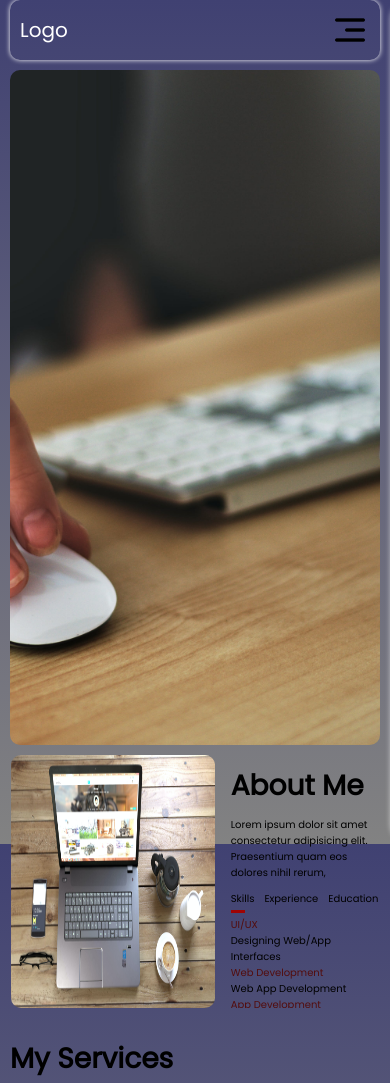
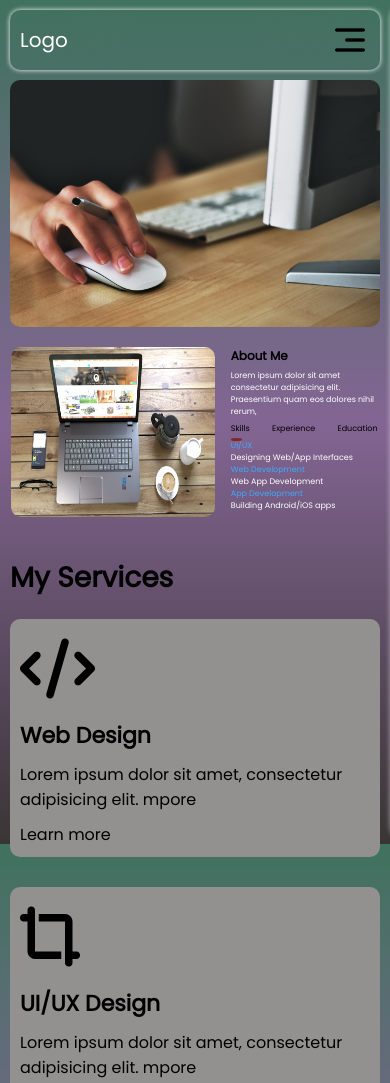
Before and after one commit to saransites/modal-website, a plain HTML site: page index.html in a window 390 px wide. Shown: the top 1083 px of the page. Drawn offline with Linux system fonts and the light colour scheme.

Commit message:
update responsive

```diff
--- a/index.html
+++ b/index.html
@@ -60,11 +60,14 @@
     </ul>
    <!-- Hero section -->
    <section>
-    <div class="hero-container">
-          <div class="hero-content">
-            <p>Web Designer</p>
-            <h1>Hi I'm <span>Saran</span><br>From Tamilnadu</h1>
-          </div>
+    <div id="hero-id">
+        <div class="hero-container">
+            <img src="./images/three.jpg">
+            <div class="hero-content">
+              <p>Web Designer</p>
+              <h1>Hi I'm <span>Saran</span><br>From Tamilnadu</h1>
+            </div>
+      </div>
     </div>
    </section>
    <!-- About Section -->
@@ -74,7 +77,7 @@
                 <img src="./images/pexels-monoar-rahman-114907.jpg">
             </div>
             <div class="about-content">
-                <h1>About Me</h1>
+                <h2>About Me</h2>
                 <p>Lorem ipsum dolor sit amet consectetur adipisicing elit. Praesentium quam eos dolores nihil rerum, </p>
                 <div class="tab-head">
                     <p class="tablink activelink" onclick="openTab('skills')">Skills</p>
@@ -227,7 +230,7 @@
                     </div>
                     <textarea></textarea>
                     <div class="btndiv">
-                        <a href="#" class="btn one">see more</a>
+                        <a href="#" class="btn one">submit</a>
                     </div>
                 </form>
             </div>
--- a/main.js
+++ b/main.js
@@ -19,5 +19,5 @@ hamburger.addEventListener("click",()=>{
     sidebar.style.right="0"
 })
 xmark.addEventListener("click",()=>{
-    sidebar.style.right="-40%"
+    sidebar.style.right="-60%"
 })
--- a/style.css
+++ b/style.css
@@ -5,11 +5,14 @@
     list-style: none;
     font-family: 'Poppins', sans-serif;
 }
+html{
+    scroll-behavior: smooth;
+}
 body {
     width:100%;
     height:100vh;
     padding:0 10px;
-    background: linear-gradient(#404172,#828282)center/cover fixed no-repeat;
+    background: linear-gradient(#40725e,#836593,#3a3535)center/cover fixed no-repeat;
 }
 header{
     width:100%;
@@ -17,22 +20,30 @@ header{
     display:flex;
     justify-content: space-between;
     align-items: center;
+    margin:10px 0;
     padding:10px;
     color:#fff;
     border-radius: 10px;
+    backdrop-filter: blur(50px);
+    transition: all .5s ease-in-out;
+}
+header:hover{
+    transform: scale(1.01);
+    filter:grayscale(100%);
 }
 #sidebar{
     position:fixed;
     top:0;
-    right:-40%;
+    right:-60%;
     z-index: 99;
     background:#404172;
     box-shadow: 0 0 5px rgba(255, 255, 255, 0.5);
     border-radius: 20px;
     display: flex;
     flex-direction: column;
+    justify-content: center;
     align-items: center;
-    width:40%;
+    width:60%;
     height:100%;
     transition:1s;
 }
@@ -42,7 +53,7 @@ header{
     padding:5px;
     border-radius: 5px;
     background: linear-gradient(rgba(148, 149, 147, 0),#636262);
-    transition: background-color 0.5s;
+    transition: background-color 0.5s ease-in-out;
 }
 #sidebar li:hover{
     background-color:#171616;
@@ -70,22 +81,23 @@ header nav ul li a:hover{
 .hero-container{
     position:relative;
     width:100%;
-    min-height:80vh;
+    height:80vh;
     background:url(./images/three.jpg) no-repeat;
     background-position: center;
     background-size: cover;
     margin:10px 0;
     border-radius: 10px;
+    overflow: hidden;
 }
 .hero-container span{
     font-size: 4rem;
     color:#a60478;
 }
 .hero-content{
-    background:linear-gradient(#302f2f 50%,#ffffff);
+    background:linear-gradient(#7b7b7b,#04a63a);
     background-repeat: no-repeat;
-    position:absolute;
-    top:0;
+    position: absolute;
+    bottom: 0;
     right:0;
     width:100%;
     height:0;
@@ -99,20 +111,21 @@ header nav ul li a:hover{
 }
 .hero-content :is(p,h1){
     position:absolute;
-    left:20%;
+    right:0;
     bottom:5%;
+    transition: all 1s;
 }
 .hero-content p{
-    bottom:35%;
+    bottom:32%;
+    transition: all 1s;
 }
 /* ----------------About Section-------------- */
 #About .container{
     display:flex;
     justify-content: center;
-    height:70vh;
-    clear: both;
     overflow: hidden;
     gap:1rem;
+    padding:10px 0;
 }
 .about-img{
     flex-basis: 45%;
@@ -126,12 +139,19 @@ header nav ul li a:hover{
     flex-basis: 40%;
     font-size: 1rem;
 }
-.about-content p{
+.about-content>p{
     margin:5px 0;
+    color:#fff;
 }
 .tab-head{
     display:flex;
-    gap:10px;
+    gap:1.4rem;
+}
+.tab-head p{
+    transition: 0.5s ease-in-out;
+}
+.tab-head p:hover{
+    color:#ffffff;
 }
 .tablink{
     position:relative;
@@ -141,11 +161,12 @@ header nav ul li a:hover{
     content: '';
     position: absolute;
     width:0;
-    background-color:rgb(159, 4, 4);
+    background-color:rgb(133, 39, 39);
     height:3px;
     bottom:-6px;
     left:0;
     transition: width 0.5s;
+    border-radius: 45%;
 }
 .tablink:hover::after{
     width:60%;
@@ -157,8 +178,11 @@ header nav ul li a:hover{
     margin:5px 0;
     display:none;
 }
+.tabcontent ul>li{
+    color:#fff;
+}
 .tabcontent span{
-    color:rgb(83, 13, 13);
+    color:rgb(62, 170, 252);
 }
 .tabcontent.activeContent{
     display:block;
@@ -373,6 +397,9 @@ textarea{
     padding:5px 10px;
     cursor:pointer;
 }
+.hero-container img{
+    display:none;
+}
 /*small screens */
 @media screen and (max-width:600px){
     .hamburger{
@@ -388,25 +415,45 @@ textarea{
     header nav{
         display:none;
     }
+    .hero-container img{
+        display:block;
+        width:100%;
+    }
     .hero-container{
+        background:none;
+        height:auto;
+    }
+    .hero-container .hero-content{
+        font-size: 10px;
+    }
+    .hero-content :is(p,h1){
+        position:absolute;
+        right:0;
+        bottom:5%;
+        transition: all 1s;
+        font-size: 10px;
+    }
+    .hero-content p{
+        bottom:30%;
+        transition: all 1s;
+    }
+    /* .hero-container{
         position:relative;
-        width:100%;
+        max-width:100%;
+        width:900px;
+        min-height:40vh;
         background:url(./images/three.jpg) no-repeat;
-        background-position: center;
-        background-size: cover;
-    }
+        background-size: contain;
+    } */
     .hero-container span{
         font-size: 50px;
         color:#a60478;
-    }
-    #About .container{
-        height:30vh;
     }
     .about-img{
         flex-basis: 55%;
     }
     .about-content{
         flex-basis: 40%;
-        font-size: 10px;
+        font-size: 0.5rem;
     }
 }
```
